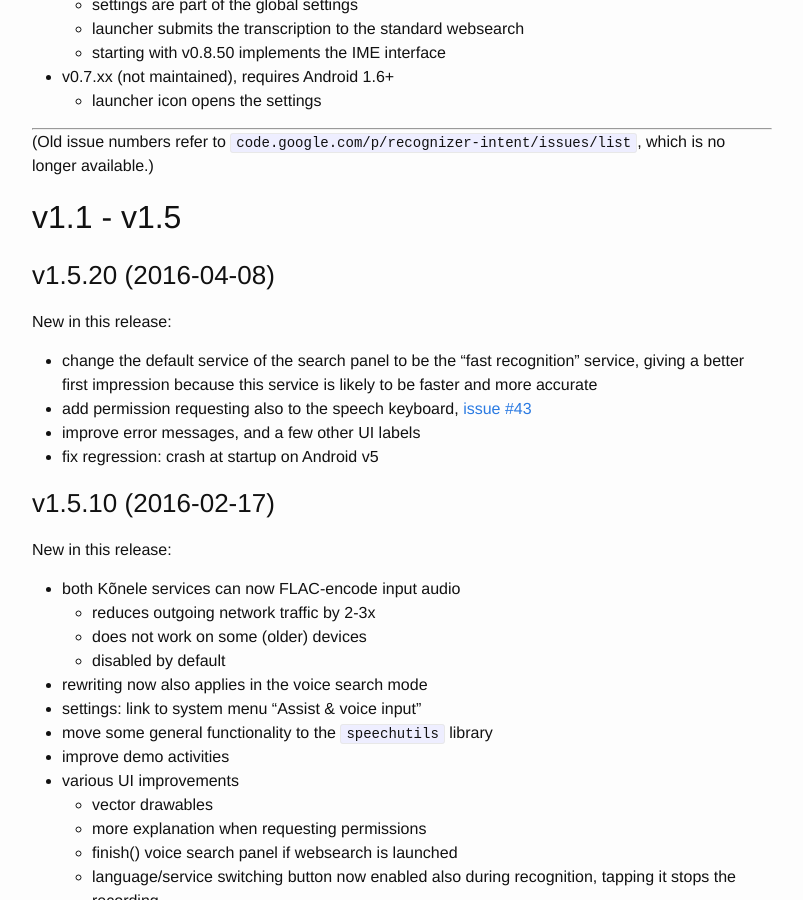
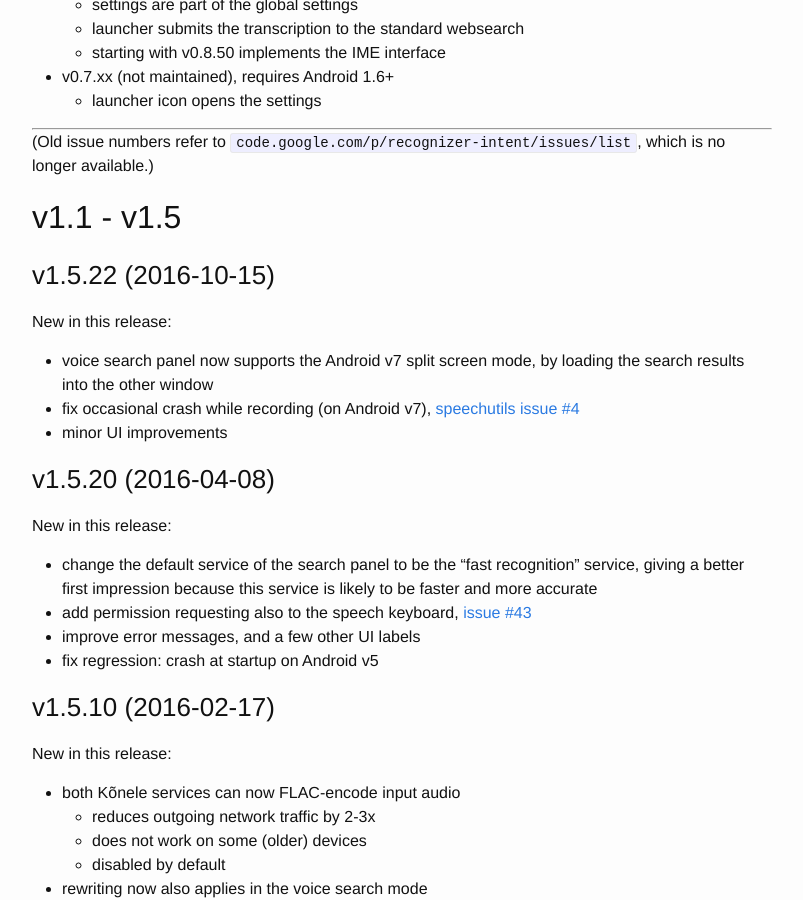
Before and after one commit to Kaljurand/K6nele, a Jekyll site: the page built from docs/en/release_notes.md, in a window 1280 px wide and 900 px high, scrolled down 345 px. Shown: the whole window, without its empty margins (238-1041 px from the left). Built offline with Jekyll 4.4.1, drawn with Linux system fonts in a browser that asks for light colours.

Commit message:
Announce v1.5.22

```diff
--- a/docs/en/release_notes.md
+++ b/docs/en/release_notes.md
@@ -22,6 +22,14 @@ Kõnele versions and their required Android versions:
 (Old issue numbers refer to `code.google.com/p/recognizer-intent/issues/list`, which is no longer available.)
 
 ## v1.1 - v1.5
+
+### v1.5.22 (2016-10-15)
+
+New in this release:
+
+- voice search panel now supports the Android v7 split screen mode, by loading the search results into the other window
+- fix occasional crash while recording (on Android v7), [speechutils issue #4](https://github.com/Kaljurand/speechutils/issues/4)
+- minor UI improvements
 
 ### v1.5.20 (2016-04-08)
 
```
Also changed, not shown: _posts/2016-10-23-k6nele-1.5.22.md (added, +8 -0 lines).
